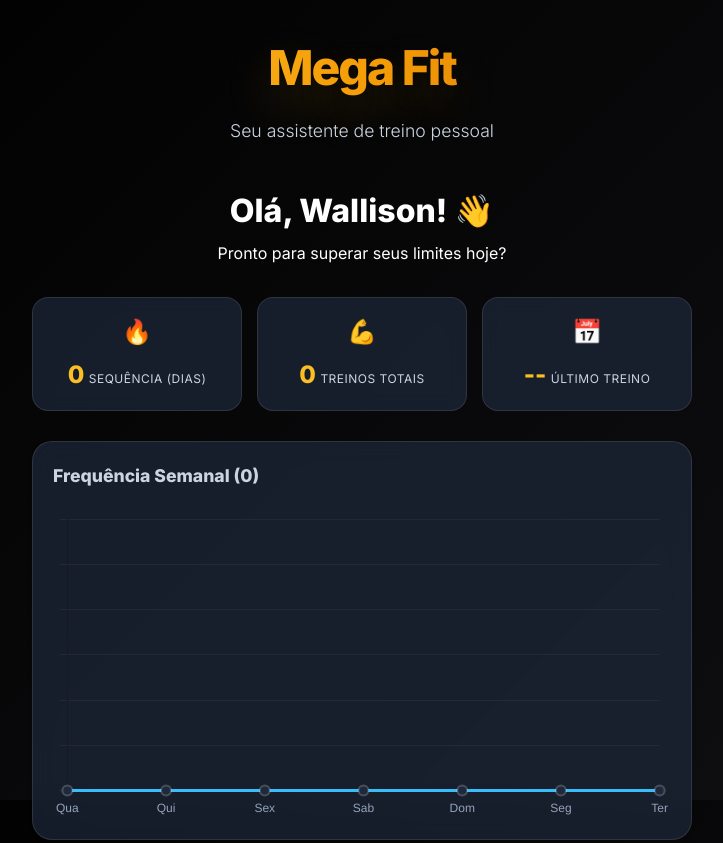
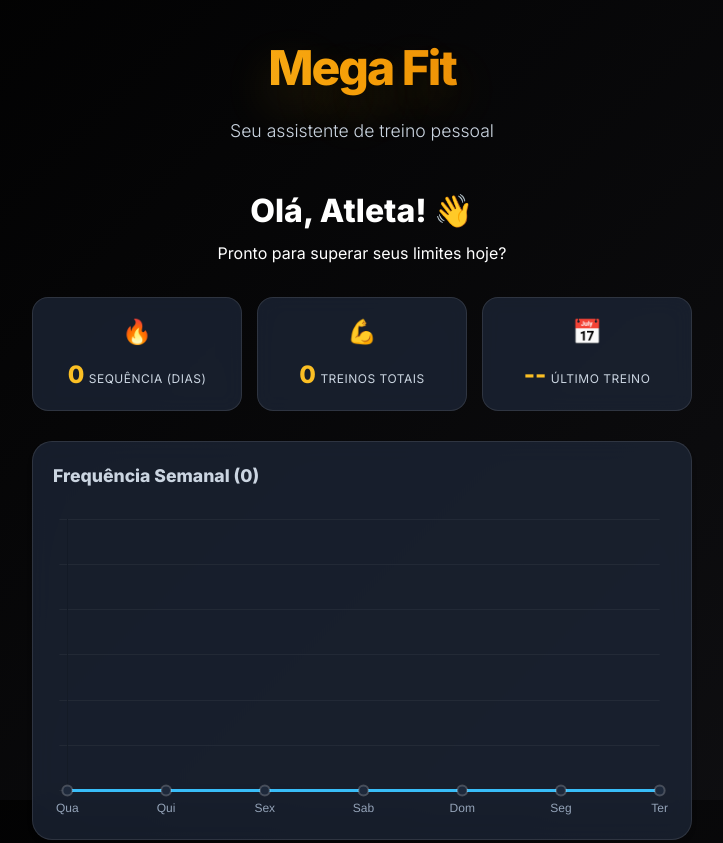
Before and after one commit to wallisonsk88/Mega-Fitness, a plain HTML site: page index.html in a window 1280 px wide. Shown: the top 843 px of the page, without its empty margins (278-1001 px from the left). Drawn offline with nearby package versions, Linux system fonts and the light colour scheme.

Commit message:
Update index.html

```diff
--- a/index.html
+++ b/index.html
@@ -28,7 +28,7 @@
             <!-- Dashboard View -->
             <div id="dashboard-view" class="view-section">
                 <div class="welcome-section">
-                    <h2>Olá, Wallison! 👋</h2>
+                    <h2>Olá, Atleta! 👋</h2>
                     <p>Pronto para superar seus limites hoje?</p>
                 </div>
 
```
